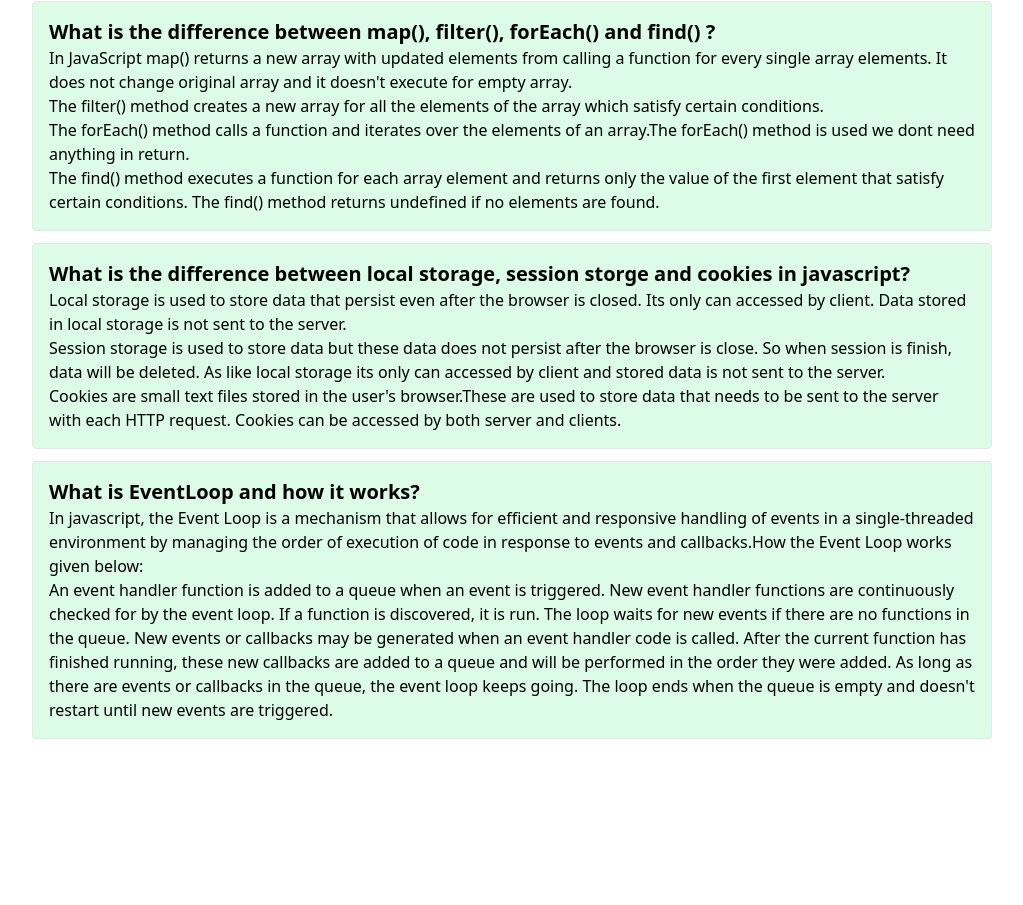
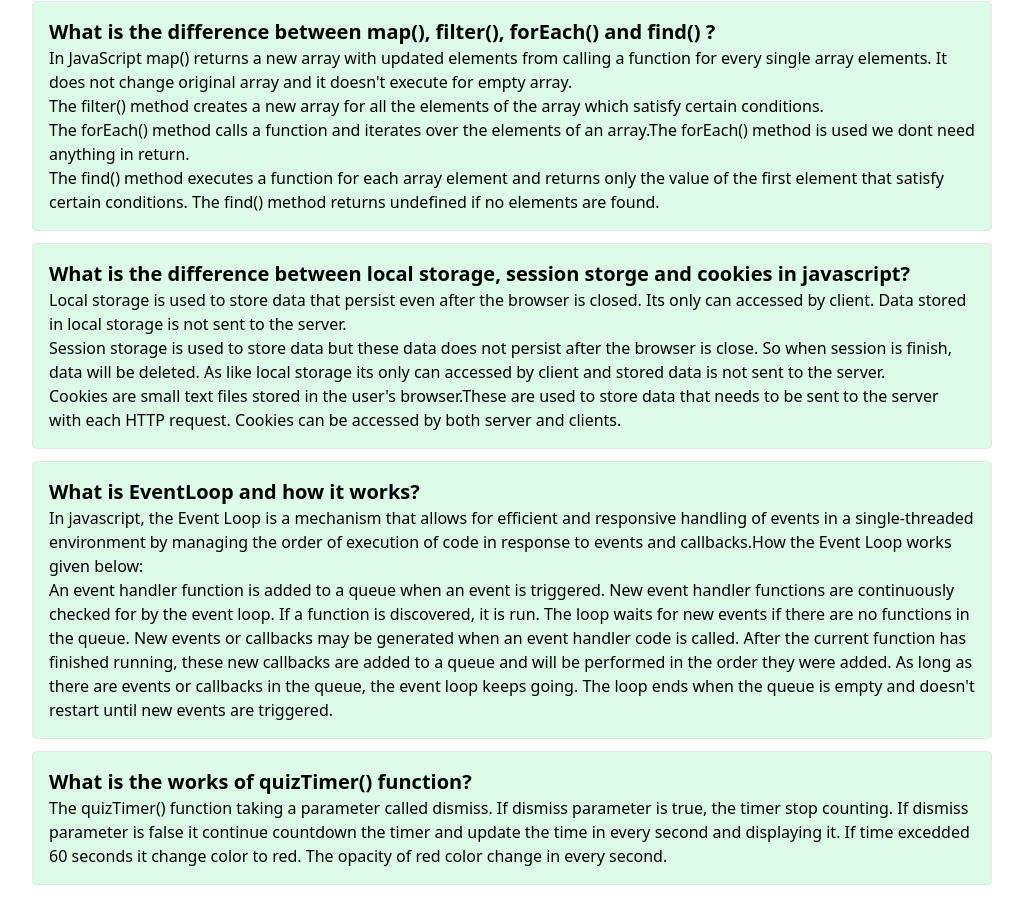
Before and after one commit to Towhid-Raiyan/Quiz-Hero, a plain HTML site: page blog.html in a window 1280 px wide. Shown: the part 87-992 px from the top of the page, without its empty margins (128-1151 px from the left). Before the commit the page ends 846 px from the top, so only its background shows below. Drawn offline with nearby package versions, Linux system fonts and the light colour scheme.

Commit message:
works of quizTimer() function  added in blog

```diff
--- a/blog.html
+++ b/blog.html
@@ -28,6 +28,11 @@
             <p>In javascript, the Event Loop is a mechanism that allows for efficient and responsive handling of events in a single-threaded environment by managing the order of execution of code in response to events and callbacks.How the Event Loop works given below:</p>
             <p>An event handler function is added to a queue when an event is triggered. New event handler functions are continuously checked for by the event loop. If a function is discovered, it is run. The loop waits for new events if there are no functions in the queue. New events or callbacks may be generated when an event handler code is called. After the current function has finished running, these new callbacks are added to a queue and will be performed in the order they were added. As long as there are events or callbacks in the queue, the event loop keeps going. The loop ends when the queue is empty and doesn't restart until new events are triggered.</p>
         </div>
+        <div class="border w-3/4 p-4 bg-green-100 rounded p-4">
+            <p class="font-semibold text-xl"> What is the works of quizTimer() function?</p>
+            <p>The quizTimer() function taking a parameter called dismiss. If dismiss parameter is true, the timer stop counting. If dismiss parameter is false it continue countdown the timer and update the time in every second and displaying it. If time excedded 60 seconds it change color to red. The opacity of red color change in every second.</p>
+        </div>
+
     </div>
 </body>
 </html>
```
